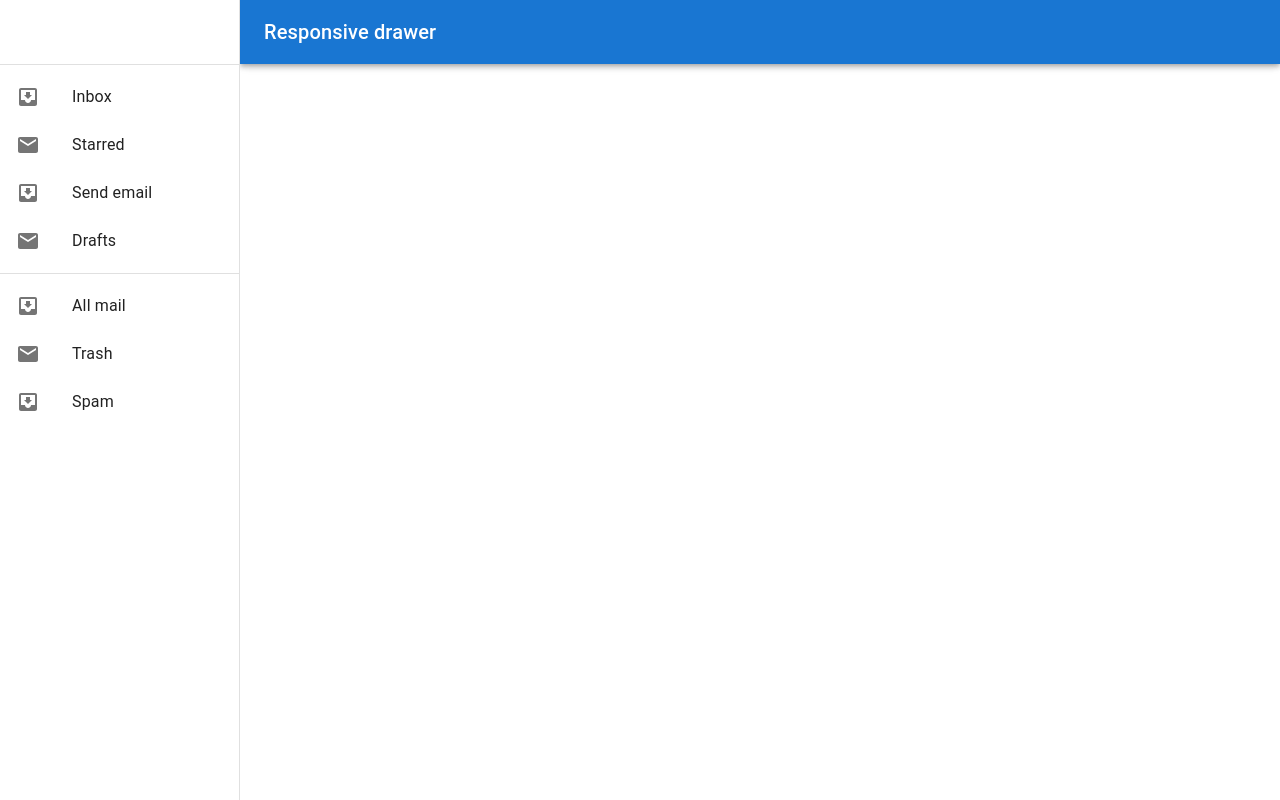
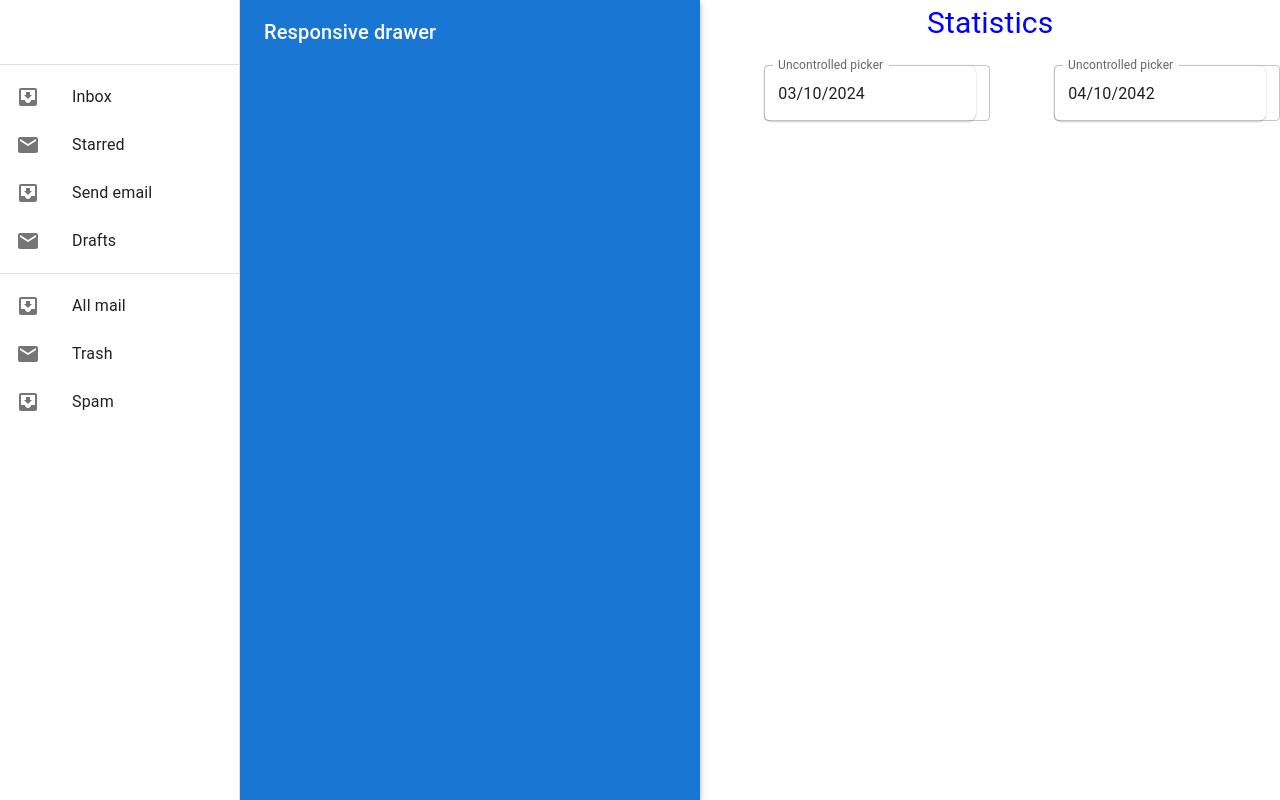
Before and after one commit to sciorba/green-forecast, a React (Vite) app: page /statistics in a window 1280 px wide. Built offline with nearby package versions, Linux system fonts and the light colour scheme.

Commit message:
add Stats Page

```diff
--- a/package.json
+++ b/package.json
@@ -15,6 +15,8 @@
     "@fontsource/roboto": "^5.0.12",
     "@mui/icons-material": "^5.15.15",
     "@mui/material": "^5.15.15",
+    "@mui/x-date-pickers": "^7.2.0",
+    "dayjs": "^1.11.10",
     "localforage": "^1.10.0",
     "match-sorter": "^6.3.4",
     "react": "^18.2.0",
--- a/src/components/Drawer.tsx
+++ b/src/components/Drawer.tsx
@@ -85,7 +85,7 @@ export default function ResponsiveDrawer(props: Props) {
     <Box sx={{ display: 'flex' }}>
       <CssBaseline />
       <AppBar
-        position="fixed"
+        position="sticky"
         sx={{
           width: { sm: `calc(100% - ${drawerWidth}px)` },
           ml: { sm: `${drawerWidth}px` },
--- a/src/main.tsx
+++ b/src/main.tsx
@@ -4,15 +4,19 @@ import './index.css'
 import {BrowserRouter} from "react-router-dom";
 import {AppRoutes} from "./routes.tsx";
 import ResponsiveDrawer from "./components/Drawer.tsx";
+import { LocalizationProvider } from '@mui/x-date-pickers';
+import { AdapterDayjs } from '@mui/x-date-pickers/AdapterDayjs'
 
 
 ReactDOM.createRoot(document.getElementById('root')!).render(
   <React.StrictMode>
+    <LocalizationProvider dateAdapter={AdapterDayjs}>
     <BrowserRouter>
       <>
         <ResponsiveDrawer />
         <AppRoutes/>
       </>
     </BrowserRouter>
+    </LocalizationProvider>
   </React.StrictMode>,
 )
--- a/src/routes.tsx
+++ b/src/routes.tsx
@@ -1,13 +1,14 @@
-import {Dashboard} from "./views/Dashboard.tsx";
-import {Route, Routes} from "react-router-dom";
+import { Dashboard } from "./views/Dashboard.tsx";
+import { Route, Routes } from "react-router-dom";
+import Stats from "./views/Stats.tsx";
 
 export const AppRoutes = () => {
 
   return (
     <Routes>
-      <Route path="/" element={<Dashboard/>}>
-        <Route path="about" element={<div>about</div>} />
-      </Route>
+      <Route path="/" element={<Dashboard />} />
+      <Route path="/about" element={<div>about</div>} />
+      <Route path="/statistics" element={<Stats />} />
     </Routes>
   );
 }
--- /dev/null
+++ b/src/views/Stats.tsx
@@ -0,0 +1,18 @@
+import { DatePicker } from "@mui/x-date-pickers";
+import dayjs from "dayjs";
+
+const Stats = () => {
+  return (
+    <div>
+      <div style={{ fontSize: '30px', marginBottom: '20px', textAlign: 'center', color: 'blue' }}>
+        Statistics
+      </div>
+      <div style={{ display: 'flex', gap: '4rem', marginLeft: '4rem' }}>
+          <DatePicker label="Uncontrolled picker" defaultValue={dayjs('2024-03-10')} />
+          <DatePicker label="Uncontrolled picker" defaultValue={dayjs('2042-04-10')} />
+      </div>
+    </div>
+  );
+};
+
+export default Stats;
```
Also changed, not shown: src/views/Form.tsx (deleted, +0 -9 lines), 1 other file (tests, documents, lock files or other folders).
